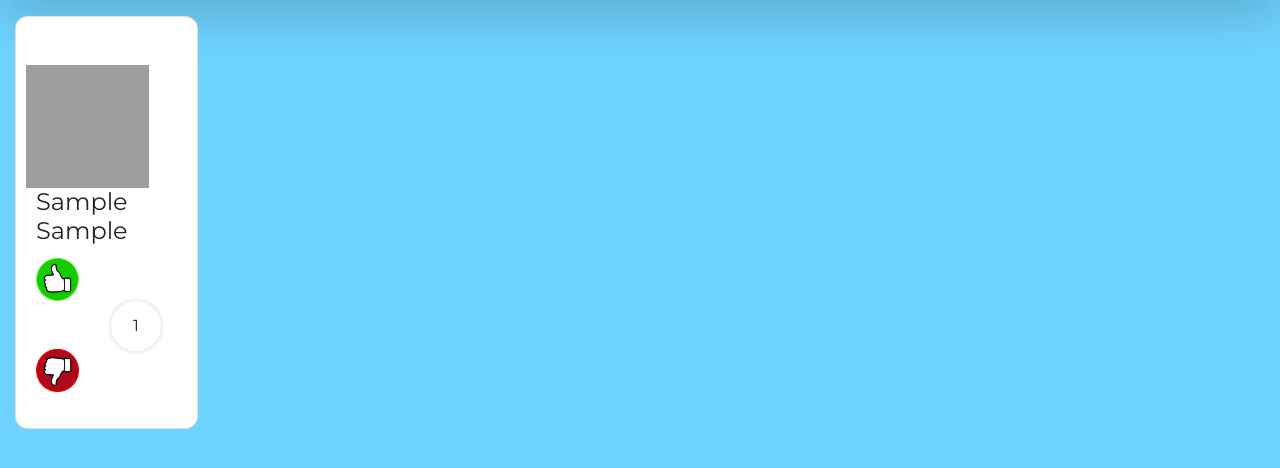
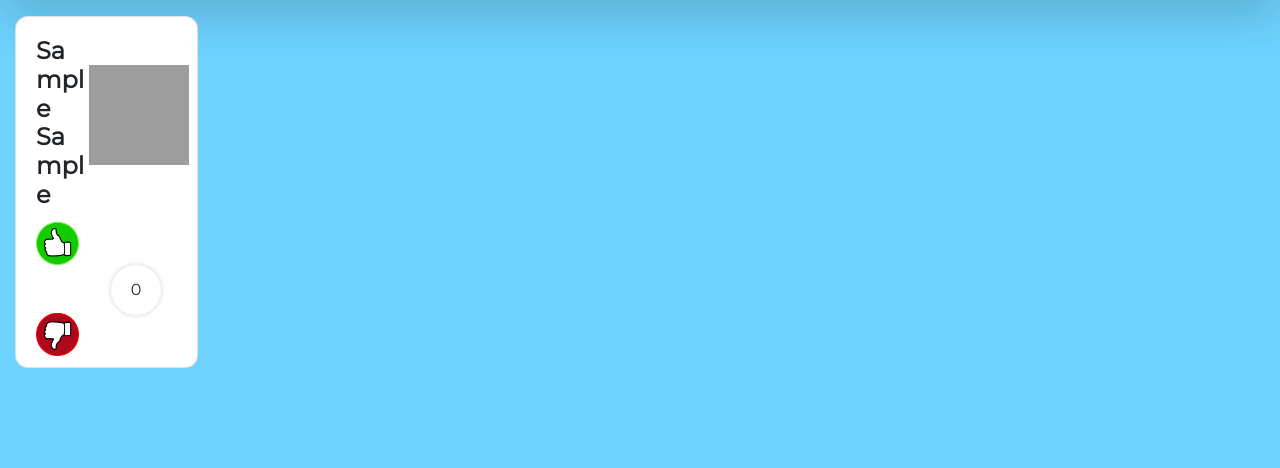
Before and after one commit to LucasRemeeus/C4-Beoordelingssysteem, a PHP site: page /PHP/home.php in a window 1280 px wide. Shown: the part 61-529 px from the top of the page. Run offline with PHP 8.4, Linux system fonts and the light colour scheme; the visitor is signed in with stand-in values (Sample User, id 1); tables that the repository leaves empty hold one stand-in row (values such as "Sample post"); grey boxes are pictures that could not be loaded.

Commit message:
Geprobeerd goed te zetten

```diff
--- a/CSS/style.css
+++ b/CSS/style.css
@@ -47,8 +47,8 @@ nav {
 
 /* Container */
 .profile {
-    width: 123px;
-    height: 123px;
+    width: 100px;
+    height: 100px;
 }
 
 .corner {
@@ -57,7 +57,7 @@ nav {
 
 .totaal {
     width: 125px;
-    height: 150px;
+    height: 125px;
 }
 
 .punten {
@@ -76,11 +76,13 @@ nav {
 }
 
 .score {
-    width: 43px;
-    height: 43px;
+    width: 40px;
+    height: 40px;
 }
 
-table, td, th {
+table,
+td,
+th {
     border: 1px solid rgb(0, 0, 0);
 }
 
@@ -88,6 +90,7 @@ table {
     width: 100%;
 }
 
-th, td {
+th,
+td {
     padding: 15px;
 }
--- a/PHP/home.php
+++ b/PHP/home.php
@@ -46,7 +46,7 @@ if ($_SESSION['loggedin'] ===! true)
         <div class="navbar-collapse collapse w-100 order-1 order-md-0 dual-collapse2">
             <ul class="navbar-nav mr-auto">
                 <li class="nav-item active">
-                    <a class="nav-link text-dark" href="#">Hallo, <?php echo $mVoornaam." ".$mAchternaam ?></a>
+                    <a class="nav-link text-dark font-weight-bold" href="#">Hallo, <?php echo $mVoornaam." ".$mAchternaam ?></a>
                 </li>
             </ul>
         </div>
@@ -74,38 +74,21 @@ if ($_SESSION['loggedin'] ===! true)
 $statement = $mysqli -> prepare("SELECT * FROM `leerling`");
 $statement -> execute();
 $result = $statement->get_result();
-while ($row = $result->fetch_assoc()){
-    $punten = 0;
-    ?>
-
+while ($row = $result->fetch_assoc()){ ?>
             <div class="col-2 mt-3">
                 <div class="card corner">
                     <div class="card-vertical">
                         <div class="img-square-wrapper">
-                            <a href="detailpagina.php?id=<?php echo $row['ID_Leerling']?>"><img class="float-right profile mt-5 mr-5" src="../IMG/1.svg" alt="Card image cap"></a>
+                            <a href="detailpagina.php?id=<?php echo $row['ID_Leerling']?>"><img class="float-right profile mt-5 mr-2" src="../IMG/1.svg" alt="Card image cap"></a>
                         </div>
                         <div class="card-body">
-                            <h4 class="card-title"> <?php echo $row['Voornaam'] ." ". $row['Achternaam'] ?> </h4>
+                            <h4 class="card-title font-weight-bold"> <?php echo $row['Voornaam'] ." ". $row['Achternaam'] ?> </h4>
                             <div class="totaal">
                                 <div class="good" onclick="GoedPunt(leerling_ID = <?php echo $row['ID_Leerling']; ?>)">
                                     <img class="duim" src="../IMG/duim-omhoog.png" alt="Duim omhoog">
                                 </div>
                                 <div class="float-right text-center rounded-circle punten">
-                                    <?php
-                                    $puntensql = $mysqli -> prepare("SELECT * FROM `punten` WHERE ID_Leerling = ?");
-                                    $puntensql -> bind_param('i', $row['ID_Leerling']);
-                                    $puntensql -> execute();
-                                    $presult = $puntensql->get_result();
-
-                                    while ($prow = $presult->fetch_assoc()){
-                                    if ($prow['Punt'] == 1){
-                                        $punten++;
-                                    }else if($prow['Punt'] == 0){
-                                        $punten--;
-                                    }
-                                    }
-                                    ?>
-                                    <p class="punt"><?php echo $punten; ?></p>
+                                    <p class="punt">0</p>
                                 </div>
                                 <div class="bad mt-5" onclick="SlechtPunt(leerling_ID = <?php echo $row['ID_Leerling']; ?>)">
                                     <img class="duim" src="../IMG/duim-omlaag.png" alt="Duim omhoog">
```
